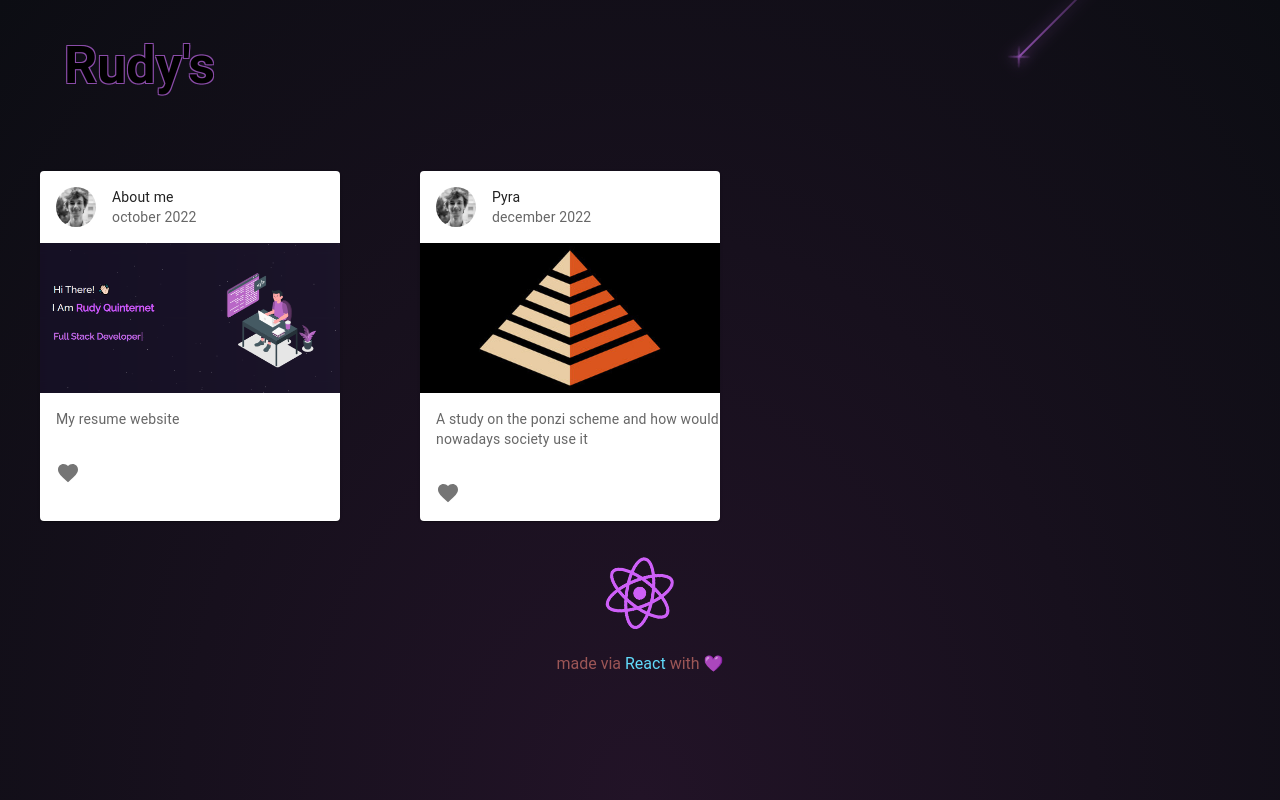
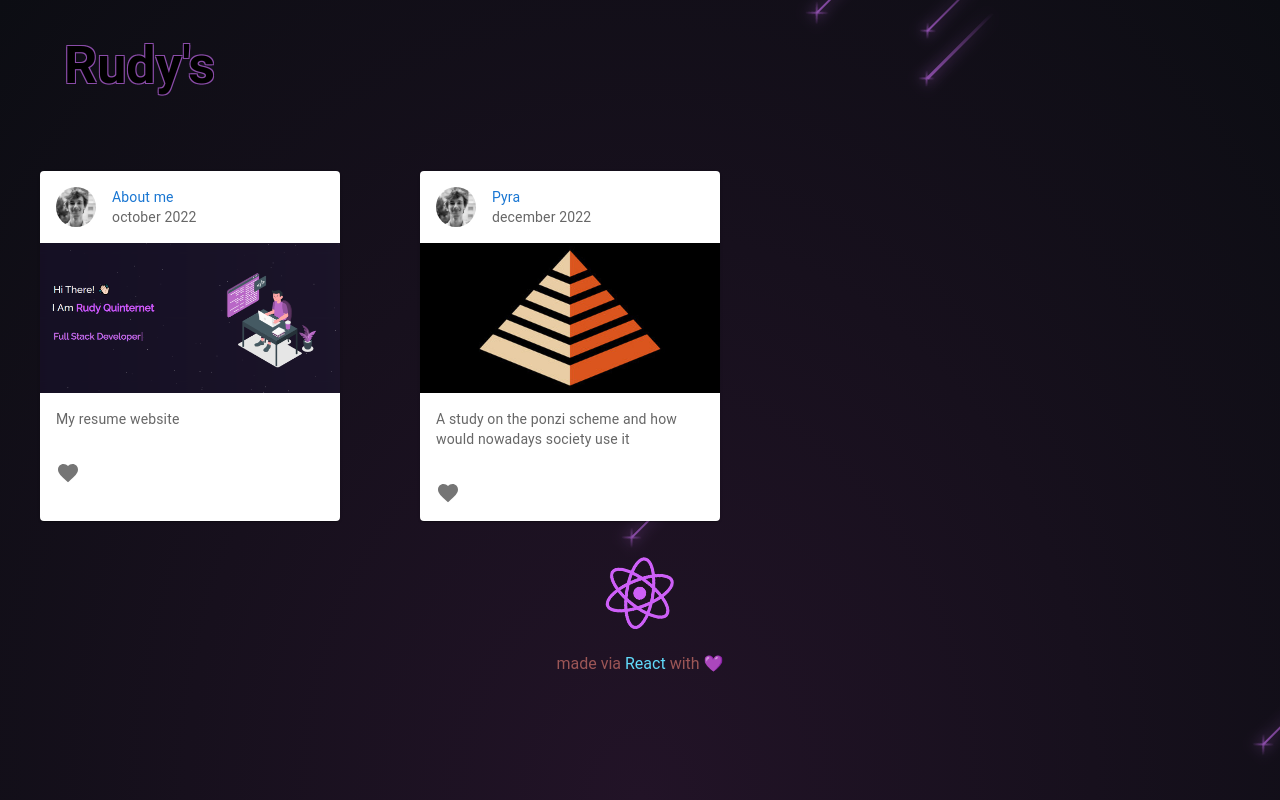
Before and after one commit to Radishoux/projects, a React (Create React App) app: page / in a window 1280 px wide. Built offline with nearby package versions, Linux system fonts and the light colour scheme.

Commit message:
repare linkeage

```diff
--- a/src/App.scss
+++ b/src/App.scss
@@ -23,6 +23,14 @@ body {
   pointer-events: none;
 }
 
+a:link { text-decoration: none; }
+
+a:visited { text-decoration: none; }
+
+a:hover { text-decoration: none; }
+
+a:active { text-decoration: none; }
+
 @media (prefers-reduced-motion: no-preference) {
   .App-logo {
     animation: App-logo-spin infinite 20s linear;
--- a/src/components/Card.tsx
+++ b/src/components/Card.tsx
@@ -31,6 +31,7 @@ export default function RudyCard(
       '& > *': { minWidth: 'clamp(0px, (360px - 100%) * 999,100%)' },
     })}
     >
+    <Link href={cardLink}>
       <CardHeader
         avatar={
           <Avatar alt="Remy Sharp" src={RudyFace}/>
@@ -38,14 +39,12 @@ export default function RudyCard(
         title={cardTitle}
         subheader={editDate}
       />
-      <Link href={cardLink}>
         <CardMedia
           component="img"
           height="150"
           image={cardImage}
           alt="Paella dish"
           />
-      </Link>
       <CardContent>
         <Typography variant="body2" color="text.secondary">
           {cardDescription}
@@ -56,6 +55,7 @@ export default function RudyCard(
           <FavoriteIcon />
         </IconButton>
       </CardActions>
+    </Link>
     </Card>
   );
 }
```
